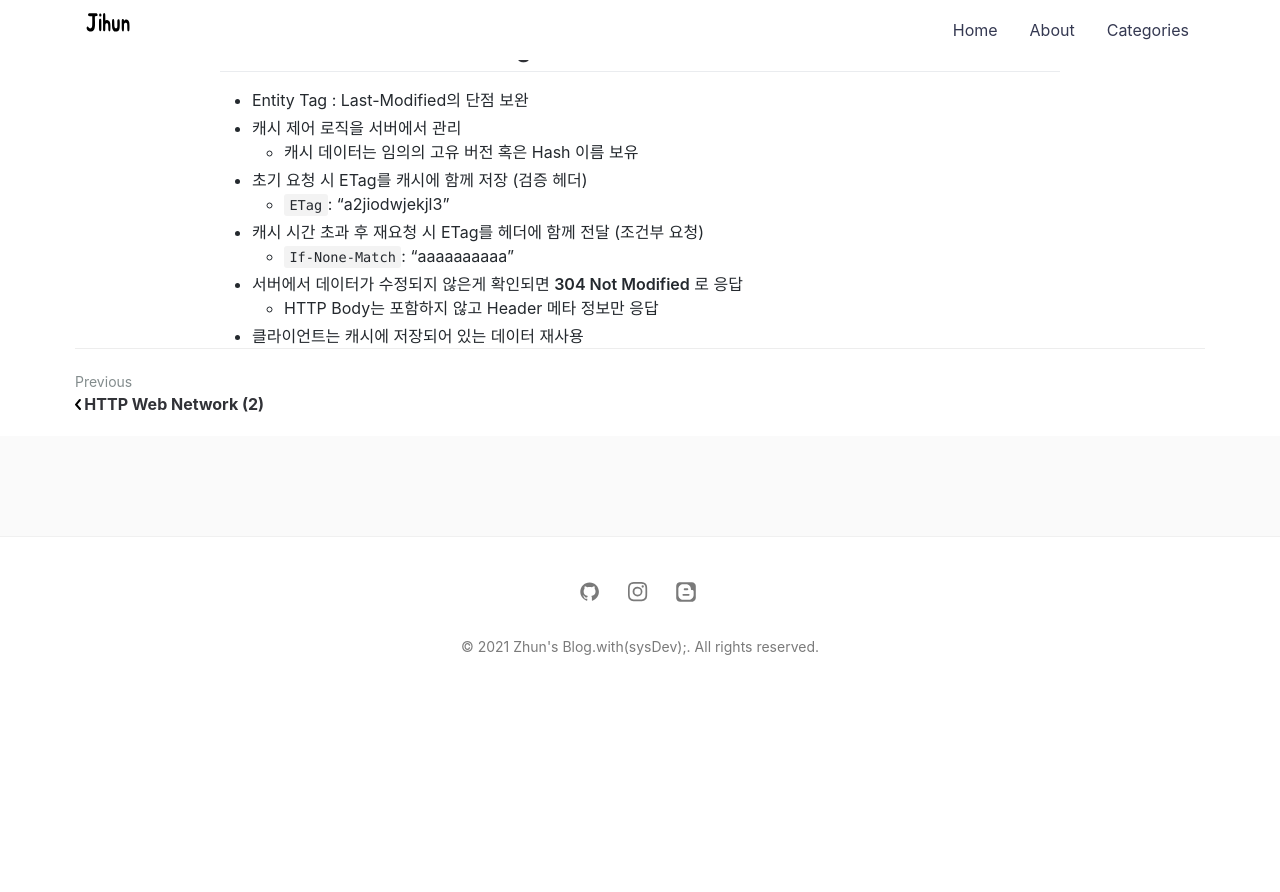
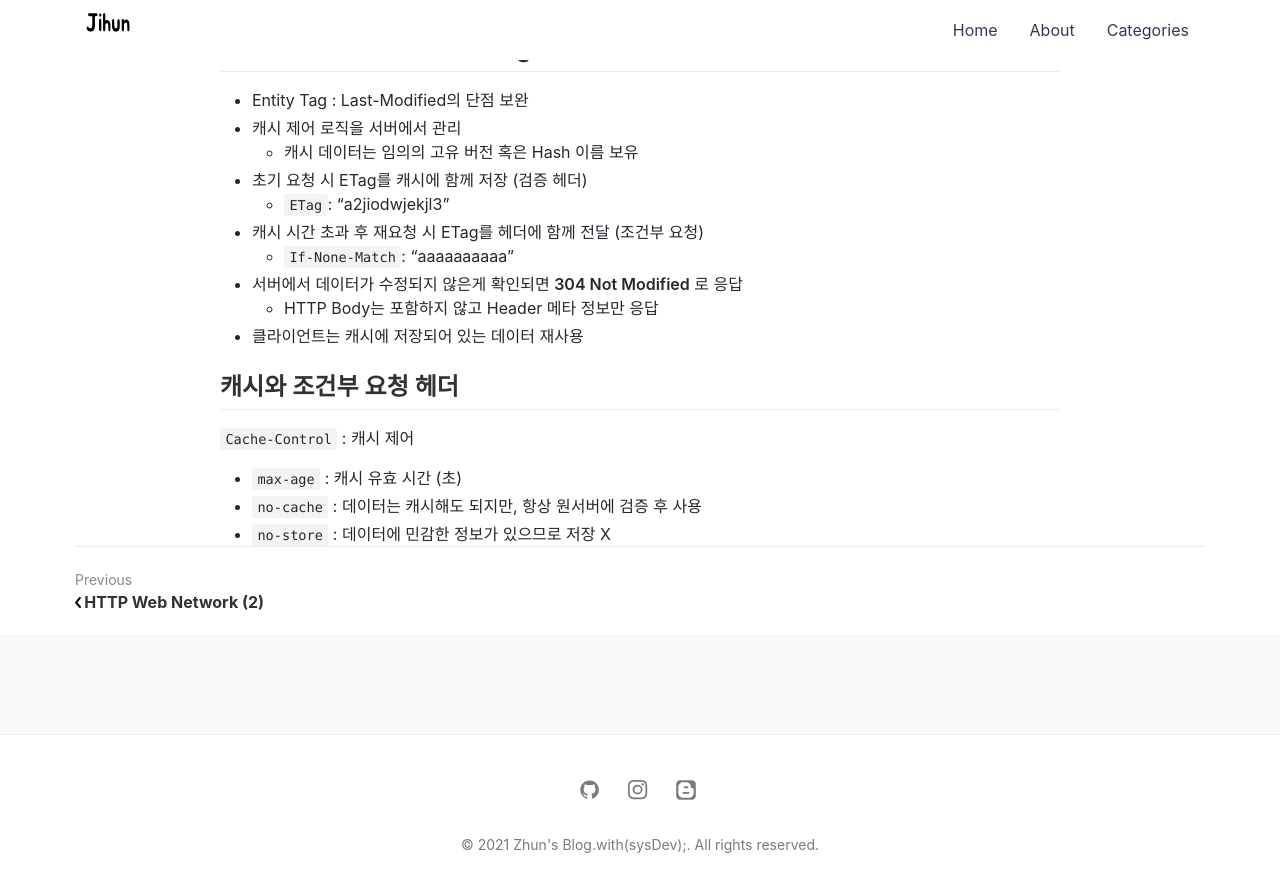
Before and after one commit to jihunparkme/jihunparkme.github.io, a Jekyll site: the page built from _posts/2021-07-07-Http-Web-Network_header.md, in a window 1280 px wide and 900 px high, scrolled down 5933 px. Shown: the top 892 px of the window. Built offline with Jekyll 4.4.1, drawn with Linux system fonts in a browser that asks for light colours; comment, search, counter and statistics services are not loaded; before the commit the page ends 6635 px from its top, so only the background shows below that; some of the changed text lies outside the part shown.

Commit message:
[HTTP 헤더2 - 캐시와 조건부 요청] 캐시와 조건부 요청 헤더

```diff
--- a/_posts/2021-07-07-Http-Web-Network_header.md
+++ b/_posts/2021-07-07-Http-Web-Network_header.md
@@ -242,3 +242,11 @@ Client가 선호하는 표현 요청 (요청시에만 사용)
 - 서버에서 데이터가 수정되지 않은게 확인되면 **304 Not Modified** 로 응답
   - HTTP Body는 포함하지 않고 Header 메타 정보만 응답
 - 클라이언트는 캐시에 저장되어 있는 데이터 재사용
+
+## 캐시와 조건부 요청 헤더
+
+`Cache-Control` : 캐시 제어
+
+- `max-age` : 캐시 유효 시간 (초)
+- `no-cache` : 데이터는 캐시해도 되지만, 항상 원서버에 검증 후 사용
+- `no-store` : 데이터에 민감한 정보가 있으므로 저장 X
```
